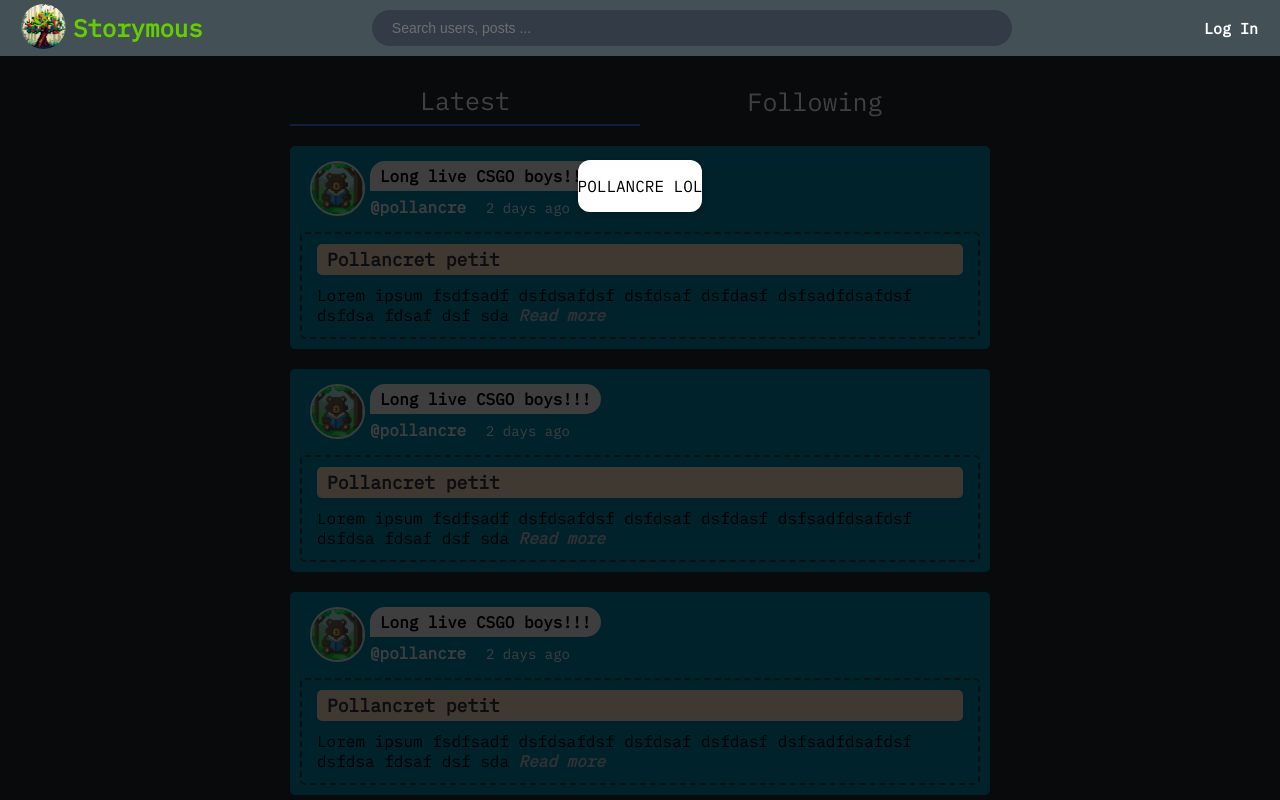
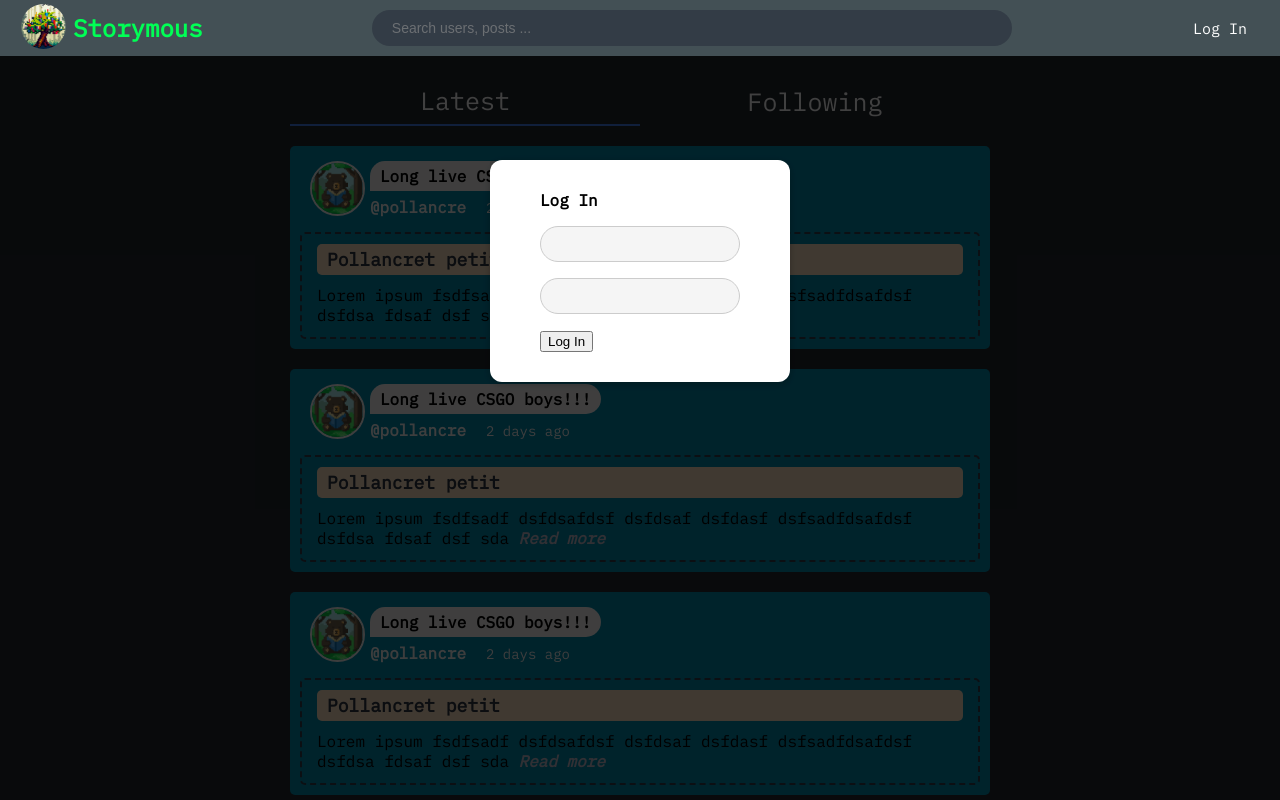
Before and after one commit to aleixfortm/storymous, a Vue app: page /home in a window 1280 px wide. Both pictures are taken after a click on the button "Log In". Built offline with nearby package versions, Linux system fonts and the light colour scheme.

Commit message:
styled login dialog

```diff
--- a/src/components/SelectButton.vue
+++ b/src/components/SelectButton.vue
@@ -12,7 +12,7 @@ export default {
 </script>
 
 
-<style>
+<style scoped>
 button {
   width: 100%;
   height: 100%;
--- a/src/components/SigninDialog.vue
+++ b/src/components/SigninDialog.vue
@@ -1,19 +1,62 @@
 <template>
-  <div @click="$emit('close')"></div>
+  <div class="bg" @click="$emit('close')"></div>
   <dialog open>
-    <p>POLLANCRE LOL</p>
+    <div class="dialog-div"> <b>Log In</b> </div>
+    <form @submit.prevent="submitDataFunc()">
+        <div class="form-control">
+            <input id="title" name="title" type="text" ref="titleInput">
+        </div>
+        <div class="form-control">
+          <input id="password" name="password" type="text" ref="passwordInput">
+        </div>
+        <div>
+            <button type="submit">Log In</button>
+        </div>
+      </form>
   </dialog>
 </template>
 
 <script>
+import SelectButton from "./SelectButton.vue";
+
 export default {
-  emits: ["close"]
+  emits: ["close"],
+  components: SelectButton
 }
 
 </script>
 
 <style scoped>
-  div {
+label {
+    font-weight: bold;
+    display: block;
+    margin-bottom: 0.5rem;
+}
+
+input {
+    display: block;
+    background-color: whitesmoke;
+    width: 100%;
+    font: inherit;
+    padding: 0.15rem;
+    border: 1px solid #ccc;
+}
+
+input:focus {
+    outline: none;
+    background-color: whitesmoke;
+}
+
+form {
+  width: fit-content;
+}
+
+.form-control {
+    margin: 1rem 0;
+    width: 200px;
+}
+
+.bg {
   position: fixed;
   top: 0;
   left: 0;
@@ -23,16 +66,22 @@ export default {
   z-index: 10;
 }
 
+.dialog-div {
+  text-align: start;
+}
+
 dialog {
   position: fixed;
   display: flex;
+  flex-direction: column;
   top: 20vh;
   margin: auto;
   z-index: 100;
   border-radius: 12px;
   border: none;
   box-shadow: 0 2px 8px rgba(0, 0, 0, 0.26);
-  padding: 0;
+  padding: 30px 50px;
+  justify-content: center;
 }
 
 </style>
--- a/src/components/layout/PostContainer.vue
+++ b/src/components/layout/PostContainer.vue
@@ -41,9 +41,6 @@
 import FeedContainer from "./FeedContainer.vue";
 
 export default {
-    data() {
-
-    },
     components: {
         FeedContainer
     },
--- a/src/components/layout/TheHeader.vue
+++ b/src/components/layout/TheHeader.vue
@@ -8,7 +8,9 @@
           </div>
           <search-bar></search-bar>
           <ul v-if="loggedIn">
-            <button @click="toggleDialog"><h5>Log In</h5></button>
+            <li>
+              <button class="loginButton" @click="toggleDialog">Log In</button>
+            </li>
           </ul>
           <ul v-else>
             <img src="../../assets/img/default_blue.png" alt="astronaut">
@@ -81,7 +83,7 @@ header a {
 a:active,
 a:hover,
 a.router-link-active {
-  text-decoration: underline;
+  color: rgb(109, 226, 0);
 }
 
 h1 {
@@ -89,7 +91,7 @@ h1 {
 }
 
 h1 a {
-  color: rgb(100, 207, 0);
+  color: rgb(0, 255, 85);
   margin: 0 0 0 5px;
 }
 
@@ -114,15 +116,35 @@ header ul {
   display: flex;
   justify-content: center;
   align-items: center;
+  width: fit-content;
+  height: fit-content;
 }
 
-h5 {
-  margin: auto 40px auto 10px;
-  width: 70px;
+li {
+  width: fit-content;
+  height: fit-content;
+}
+
+.loginButton {
+  padding: 0;
+  width: fit-content;
+  height: fit-content;
+  font-family: inherit;
+  background-color: #5130ad00;
+  border: 0px solid #e5e3ff;
+  color: white;
+  cursor: pointer;
   font-size: 15px;
 }
 
-button {
+.loginButton:hover {
+    background-color: #7b89a11e;
+    color: rgb(0, 255, 85);
+    border-radius: 10px;
+}
+
+
+.loginButton {
   width: 80px;
   margin: 0 20px 0 20px;
 }
--- a/src/pages/HomePage.vue
+++ b/src/pages/HomePage.vue
@@ -41,7 +41,7 @@ export default {
                     date: "2 days ago",
                 },
                 {
-                    id: '1',
+                    id: '2',
                     title: 'Pollancret petit',
                     content: 'Lorem ipsum fsdfsadf dsfdsafdsf dsfdsaf dsfdasf dsfsadfdsafdsf dsfdsa fdsaf dsf sda',
                     username: "pollancre",
@@ -49,7 +49,7 @@ export default {
                     date: "2 days ago",
                 },
                 {
-                    id: '1',
+                    id: '3',
                     title: 'Pollancret petit',
                     content: 'Lorem ipsum fsdfsadf dsfdsafdsf dsfdsaf dsfdasf dsfsadfdsafdsf dsfdsa fdsaf dsf sda',
                     username: "pollancre",
```
Also changed, not shown: src/components/OptionSelector.vue (deleted, +0 -8 lines).
